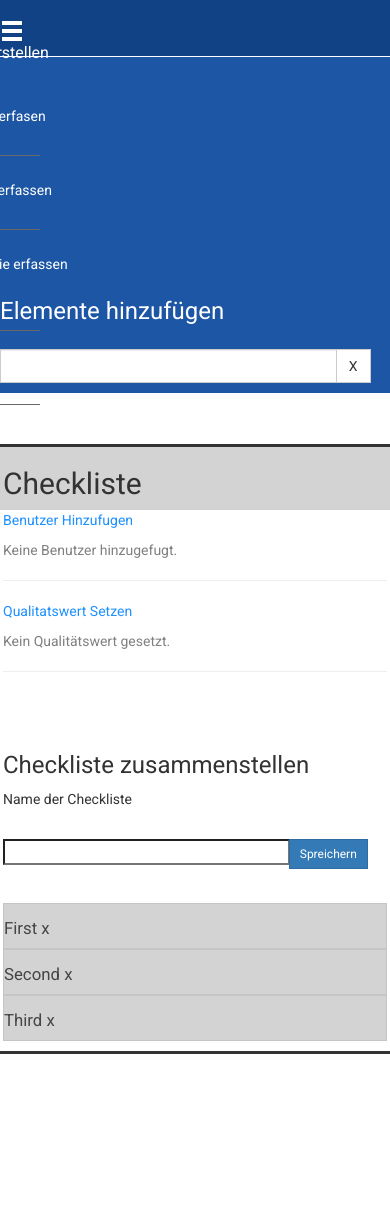
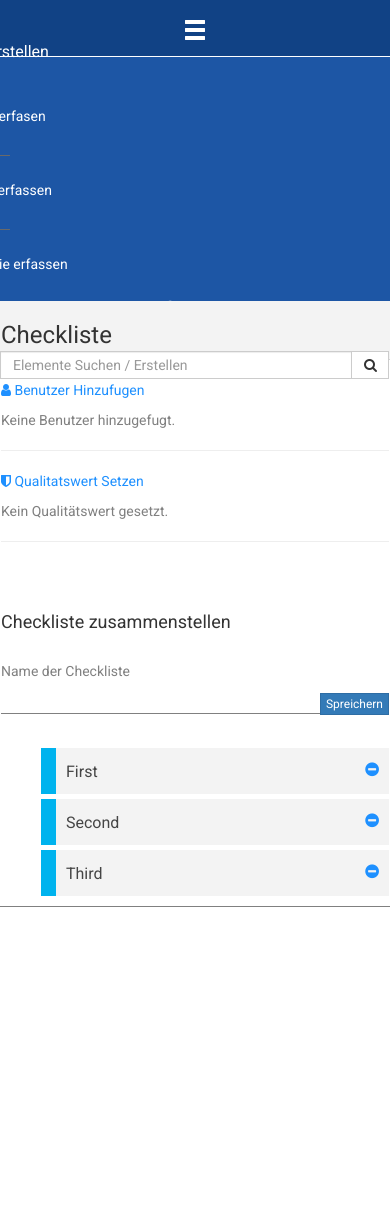
Before and after one commit to JonathanPrada/PHP-Dashboard, a PHP site: page / in a window 390 px wide. After the commit the page ends 907 px from the top, so only its background shows below. Run offline with PHP 8.4, Linux system fonts and the light colour scheme; data that the repository does not hold is empty; some libraries are stand-ins or nearby versions.

Commit message:
Add files via upload

```diff
--- a/css/style.css
+++ b/css/style.css
@@ -79,7 +79,7 @@ body > .container {
 }
 
 .horizontal-line {
-    width: 90px;
+    width: 60px;
     position: relative;
     top: 40px;
 }
@@ -109,13 +109,55 @@ body > .container {
 }
 
 .search-field{
-    width: 95%;
+    width: 100%;
 }
 
+#tags {
+    height: 28px;
+    position: relative;
+    top: 1px;
+}
 
-/* Task color */
+/* Task styling */
 
+#sortable1 .ui-state-default {
+    background-color: #f3f3f3;
+    margin: 0 0 5px 0;
+    font-size: 16px;
+    padding-left: 10px;
+    height: 46px;
+    padding-top: 13px;
+    padding-bottom: 13px;
+    border-style: none;
+    border-left-style: solid;
+    border-left-color: #00b3ee;
+    border-left-width: 15px;
+    list-style-type: none;
+}
 
+#sortable2 .fa-minus-circle {
+    color: dodgerblue;
+}
+
+#sortable2 .ui-state-default {
+    background-color: #f3f3f3;
+    margin: 0 0 5px 0;
+    font-size: 16px;
+    padding-left: 10px;
+    height: 46px;
+    padding-top: 13px;
+    padding-bottom: 13px;
+    border-style: none;
+    border-left-style: solid;
+    border-left-color: #00b3ee;
+    border-left-width: 15px;
+    list-style-type: none;
+}
+
+#sortable2 a{
+    float: right;
+    padding-right: 10px;
+}
 
 /* Checklist styling */
 
@@ -124,14 +166,25 @@ body > .container {
     position: relative;
     top: -170px;
     border-style: solid;
+    border-color: #f3f3f3;
+    border-width: thin;
+    border-bottom-width: thin;
+    border-bottom-color: grey;
 }
 
 #checklist-name {
+    border-style: none;
+    border-bottom: solid;
+    border-bottom-width: thin;
+    border-bottom-color: grey;
     width: 100%;
 }
 
 #checklist #main-title {
-    background-color: lightgrey;
+    background-color: #f3f3f3;
+    border-bottom-style: solid;
+    border-bottom-width: thin;
+    border-bottom-color: lightgrey;
 }
 
 #checklist .subtitle-blue {
@@ -142,19 +195,9 @@ body > .container {
     color: gray;
 }
 
-/* Task sorting */
+/* Checklist button */
 
-#sortable1, #sortable2 {
-    width: 100%;
-    list-style-type: none;
-    padding-left: 0px;
-
+.input-group-btn {
+    position: relative;
+    top:1px;
 }
-#sortable1 li, #sortable2 li {
-    font-size: 1.2em;
-    width: 100%;
-    background-color: lightgrey;
-    height: 46px;
-    padding-top: 13px;
-    padding-bottom: 13px;
-}
--- a/inc/checklist.php
+++ b/inc/checklist.php
@@ -5,35 +5,28 @@
         <div class="col-md-1"></div>
         <div class="col-md-4">
             <div class="row">
-                <!-- <div class="col-md-1 task-color">
-
-                                </div>
-                                <div class="col-md-11 task-content align-middle">
-
-                                </div>-->
                 <ul id="sortable1" class="connectedSortable">
                     <!-- Todo: Add a message "Insert tasks" if empty -->
-
-                    <li class="ui-state-default">First <a title='delete' class="itemDelete">x</a></li>
-                    <li class="ui-state-default">Second <a title='delete' class="itemDelete">x</a></li>
-                    <li class="ui-state-default">Third <a title='delete' class="itemDelete">x</a></li>
+                    <?php include "connection.php" ?>
                 </ul>
             </div>
+        </div>
 
-        </div>
         <div class="col-md-1"></div>
         <div id="checklist" class="col-md-4">
             <div id="main-title" class="row">
                 <div class="col-md-12">
-                    <h2>Checkliste</h2>
+                    <h3>Checkliste</h3>
                 </div>
             </div>
             <div class="row">
                 <div class="col-md-12">
-                    <p class="subtitle-blue" data-toggle="collapse" data-target="#add-users" >Benutzer Hinzufugen</p>
+                    <br>
+                    <p class="subtitle-blue" data-toggle="collapse" data-target="#add-users" ><i class="fa fa-user" aria-hidden="true"></i> Benutzer Hinzufugen</p>
                     <div id="add-users" class="collapse">
-                        Here you can add users.
-                        <br>
+                        <br><br>
+                        Here you will be able to add users.
+                        <br><br><br>
                     </div>
                     <p class="subtitle-gray">Keine Benutzer hinzugefugt.</p>
                     <hr>
@@ -41,7 +34,12 @@
             </div>
             <div class="row">
                 <div class="col-md-12">
-                    <p class="subtitle-blue">Qualitatswert Setzen</p>
+                    <p class="subtitle-blue" data-toggle="collapse" data-target="#add-quality"><i class="fa fa-shield" aria-hidden="true"></i> Qualitatswert Setzen</p>
+                    <div id="add-quality" class="collapse">
+                        <br><br>
+                        Here you will be able to set quality.
+                        <br><br><br>
+                    </div>
                     <p class="subtitle-gray">Kein Qualitätswert gesetzt.</p>
                     <hr>
                 </div>
@@ -50,7 +48,8 @@
                 <div class="col-md-12">
                     <br>
                     <br>
-                    <h3>Checkliste zusammenstellen</h3>
+                    <h4>Checkliste zusammenstellen</h4>
+                    <br>
                 </div>
             </div>
             <div class="row">
@@ -65,9 +64,9 @@
                 <div class="col-md-12 task-list">
                     <br>
                     <ul id="sortable2" class="connectedSortable">
-                        <li class="ui-state-default">First <a title='delete' class="itemDelete text-right">x</a></li>
-                        <li class="ui-state-default">Second <a title='delete' class="itemDelete">x</a></li>
-                        <li class="ui-state-default">Third <a title='delete' class="itemDelete">x</a></li>
+                        <li class="ui-state-default">First <a title='delete' class="itemDelete text-right"><i class="fa fa-minus-circle" aria-hidden="true"></i></a></li>
+                        <li class="ui-state-default">Second <a title='delete' class="itemDelete"><i class="fa fa-minus-circle" aria-hidden="true"></i></a></li>
+                        <li class="ui-state-default">Third <a title='delete' class="itemDelete"><i class="fa fa-minus-circle" aria-hidden="true"></i></a></li>
                     </ul>
                 </div>
             </div>
--- a/inc/connection.php
+++ b/inc/connection.php
@@ -1,9 +1,23 @@
-<?php //new PHP Data Object //This allows PHP to interact with a database
-$dsn = "mysql:host=localhost;dbname=database;port=8889";
+<?php
+//Details needed connect to the database
+$servername = "127.0.0.1";
 $username = "root";
 $password = "root";
 
-//(For local use, PHPMyAdmin doesn't use a password.)
-$db = new PDO($dsn, $username, $password);
-//if this dumps an object we are connected
-var_dump($db);
+//connect to the database with the details
+try {
+    $conn = new PDO("mysql:host=$servername;port=8889;dbname=dashboard", $username, $password);
+    // set the PDO error mode to exception
+    $conn->setAttribute(PDO::ATTR_ERRMODE, PDO::ERRMODE_EXCEPTION);
+    $stmt = $conn->query('SELECT taskid, description FROM tasks');
+    while ($row = $stmt->fetch())
+    {
+        echo "<li class=\"ui-state-default\"><a>" . $row['description'] . "</a></li>";
+    }
+}
+
+//catch any errors and display accordingly
+catch(PDOException $e)
+{
+    echo "Connection failed: " . $e->getMessage();
+}
--- a/inc/header.php
+++ b/inc/header.php
@@ -1,13 +1,11 @@
-
-
 <div class="row">
     <div id="newmenu">
-        <div class="col-md-1"></div>
-        <div class="col-md-1">
+        <div class="col-md-2 text-center">
             <span class="glyphicon glyphicon-menu-hamburger glyphicon-align-center"></span>
         </div>
-        <div class="col-md-10">
+        <div class="col-md-9 text-left">
             <p>Checkliste erstellen</p>
         </div>
+        <div class="col-md-1"></div>
     </div>
 </div>
--- a/inc/search.php
+++ b/inc/search.php
@@ -1,11 +1,11 @@
 <!-- Title -->
-
 <div id="title">
     <div class="row">
         <div class="col-md-1"></div>
-        <div class="col-md-11">
+        <div class="col-md-4">
             Elemente hinzufügen
         </div>
+        <div class="col-md-7"></div>
     </div>
 </div>
 
@@ -13,15 +13,15 @@
 <div id="search">
     <div class="row">
         <div class="col-md-1"></div>
-        <div class="col-md-5">
+        <div class="col-md-4">
             <div class="input-group search-field">
-                <input id="tags" type="text" class="form-control" placeholder="">
+                <input id="tags" type="text" class="form-control" onkeyup="myFunction()" placeholder="Elemente Suchen / Erstellen">
                 <span class="input-group-btn">
-                <button id="btn2" class="btn btn-default" type="button">X</button>
+                <button id="btn2" class="btn btn-default btn-block" type="button"><i class="fa fa-search" aria-hidden="true"></i></button>
                 </span>
             </div>
         </div>
-        <div class="col-md-6">
+        <div class="col-md-7">
         </div>
     </div>
 </div>
--- a/inc/steps.php
+++ b/inc/steps.php
@@ -34,7 +34,7 @@
             </div>
             <div class="col-md-1">
                 <span class="glyphicon glyphicon-ok-sign"></span>
-                <p>lemente hinzufügen</p>
+                <p>Elemente hinzufügen</p>
             </div>
             <div class="col-md-1"></div>
         </div>
--- a/inc/submission.php
+++ b/inc/submission.php
@@ -1,10 +1,9 @@
-<p>Name der Checkliste</p>
-<br>
+<p class="subtitle-gray">Name der Checkliste</p>
 <form action="index.php" method="post">
     <div class="input-group search-field">
         <input id="checklist-name" type="text" name="name">
                 <span class="input-group-btn">
-                    <input type="submit" class="btn btn-primary btn-sm" name="checklist-submit" value="Spreichern"/>
+                    <input type="submit" class="btn btn-primary btn-xs" name="checklist-submit" value="Spreichern"/>
                 </span>
     </div>
 </form>
--- a/index.php
+++ b/index.php
@@ -4,10 +4,12 @@
         <title>Dashboard</title>
         <!-- Style sheets-->
         <link rel="stylesheet" href="vendor/twbs/bootstrap/dist/css/bootstrap.css" type="text/css">
+        <link rel="stylesheet" href="//code.jquery.com/ui/1.12.1/themes/base/jquery-ui.css">
         <link rel="stylesheet" href="css/style.css" type="text/css">
-        <link rel="stylesheet" href="//code.jquery.com/ui/1.12.1/themes/base/jquery-ui.css">
         <!-- Google Font -->
         <link href="https://fonts.googleapis.com/css?family=Roboto" rel="stylesheet">
+        <!-- Font Awesome Icons -->
+        <link rel="stylesheet" href="https://maxcdn.bootstrapcdn.com/font-awesome/4.7.0/css/font-awesome.min.css">
 
     </head>
     <body>
@@ -29,9 +31,13 @@
     ?>
 
     </div>
+    <!-- Jquery -->
     <script src="https://ajax.googleapis.com/ajax/libs/jquery/3.1.1/jquery.min.js"></script>
+    <!-- Jquery UI -->
     <script src="https://code.jquery.com/ui/1.12.1/jquery-ui.js"></script>
+    <!-- Bootstrap CSS -->
     <script src="https://maxcdn.bootstrapcdn.com/bootstrap/3.3.7/js/bootstrap.min.js"></script>
+    <!-- Custom JS functions -->
     <script src="js/script.js"></script>
    </body>
 </html>
--- a/js/script.js
+++ b/js/script.js
@@ -4,12 +4,16 @@ $( function() {
     }).disableSelection();
 } );
 
+/*
 $(document).ready(function(){
     $("#btn2").click(function(){
-        $("#sortable1").append("<li class='ui-state-default'>" + $('#tags').val() + "<a title='delete' class='itemDelete'>x</a></li>");
+        $("#sortable1").append("<li class='ui-state-default'>" + $('#tags').val() + "<a title='delete' class='itemDelete'><i class='fa fa-minus-circle' aria-hidden='true'></i></a></li>");
     });
 });
 
+*/
+
+/*
 $( function() {
     var availableTags = [
         "Check documentation",
@@ -23,7 +27,33 @@ $( function() {
         source: availableTags
     });
 } );
+*/
 
+//Filtering function
+function myFunction() {
+    // Declare variables
+    var input, filter, ul, li, a, i;
+    // This is the input field we filter with
+    input = document.getElementById('tags');
+    // This turns what the user types values to uppercase
+    filter = input.value.toUpperCase();
+    // Get the element the id of the list we would like to filter
+    ul = document.getElementById("sortable1");
+    // Get the li's from that element
+    li = ul.getElementsByTagName('li');
+
+    // Loop through all list items, and hide those who don't match the search query
+    for (i = 0; i < li.length; i++) {
+        //for each li, look at the value held by the a tag at index 0
+        a = li[i].getElementsByTagName("a")[0];
+        //if the value of a converted to uppercase and index retrieve
+        if (a.innerHTML.toUpperCase().indexOf(filter) > -1) {
+            li[i].style.display = "";
+        } else {
+            li[i].style.display = "none";
+        }
+    }
+}
 
 $(document).ready(function() {
 
```
